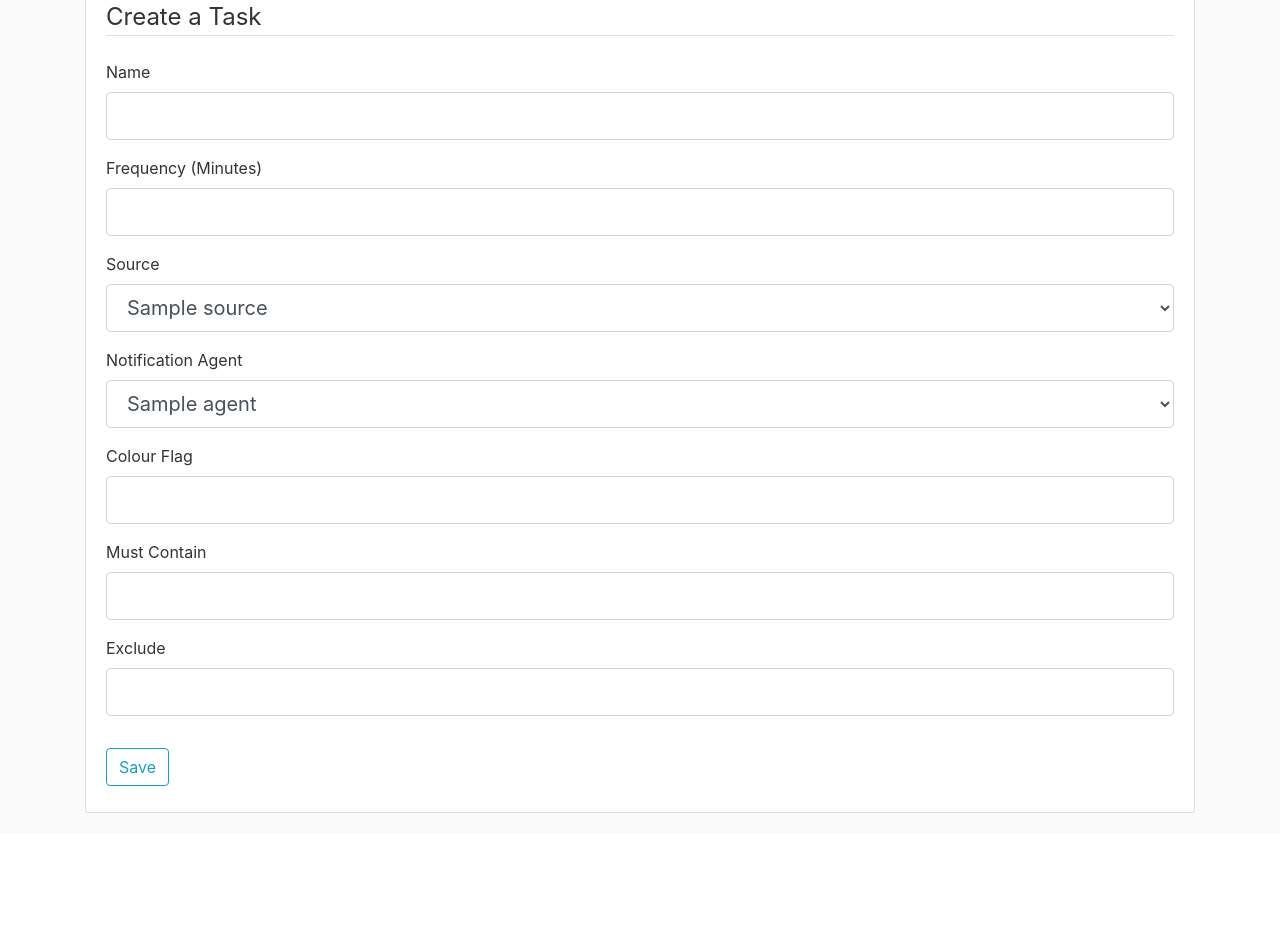
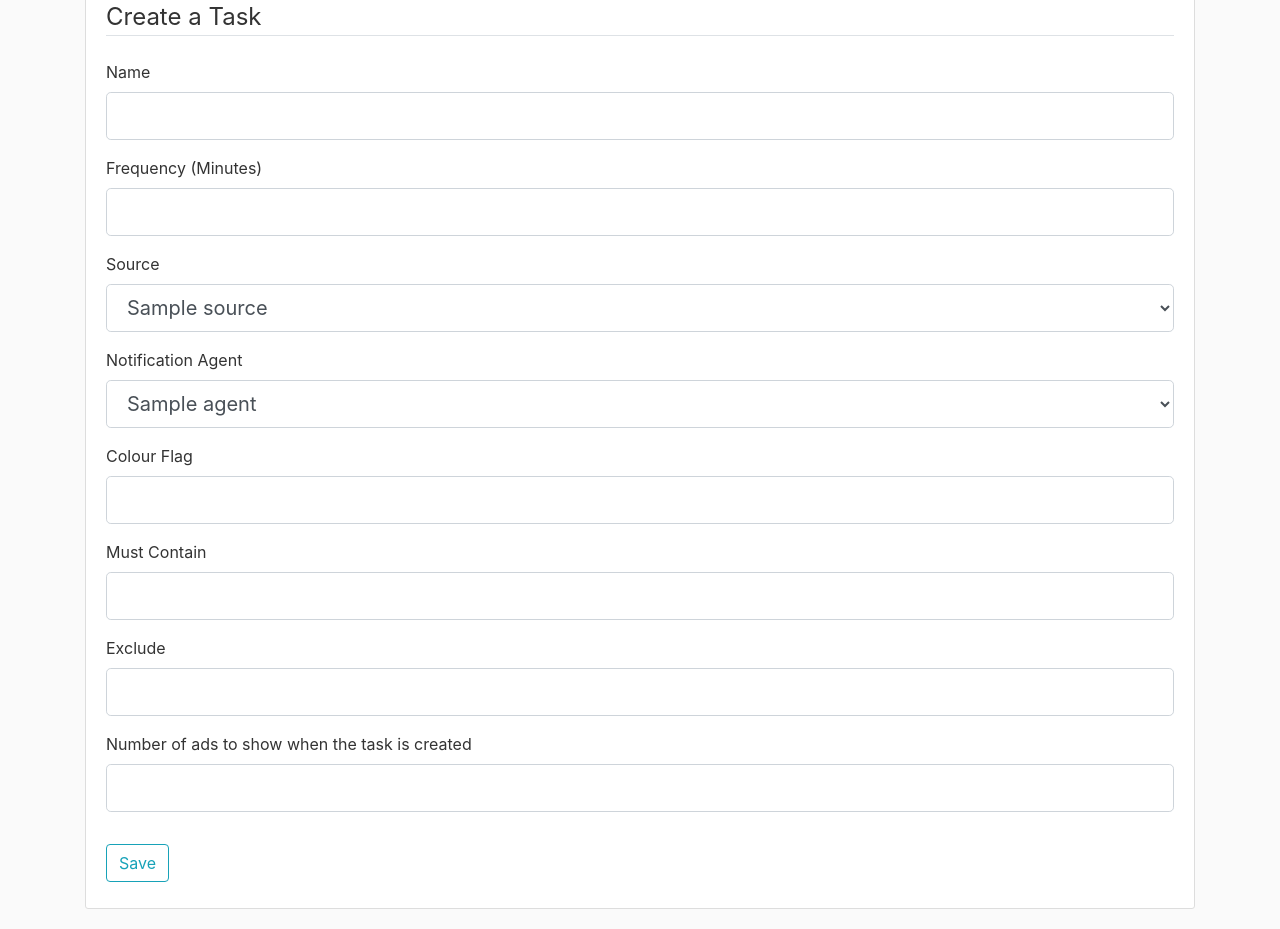
Before and after one commit to Trackyr/Trackyr, a Flask app: page /tasks/create in a window 1280 px wide. Shown: the part 92-1021 px from the top of the page. Before the commit the page ends 905 px from the top, so only its background shows below. Run offline with Flask 2, Linux system fonts and the light colour scheme; tables that the repository leaves empty hold one stand-in row (values such as "Sample post"); parts of the project's set-up code (start-up, migrations or seed data) failed here and were passed over; some libraries are stand-ins or nearby versions.

Commit message:
allow task priming

```diff
--- a/src/lib/core/ad.py
+++ b/src/lib/core/ad.py
@@ -3,10 +3,11 @@ import yaml
 import json
 
 import lib.utils.logger as log
-from lib.core.state import State
 from lib.core.config import Config
 
 def save():
+    from lib.core.state import State
+
     ads = State.get_ads()
     file = Config.ADS_FILE
 
@@ -14,6 +15,8 @@ def save():
         json.dump(ads, stream)
 
 def load():
+    from lib.core.state import State
+
     file = Config.ADS_FILE
 
     if not os.path.exists(file):
--- a/src/lib/core/state.py
+++ b/src/lib/core/state.py
@@ -103,6 +103,5 @@ class State():
     def save_notif_agents():
         hooks.save_to_db(State._notif_agents)
 
-
 import lib.core.hooks as hooks
 State.load()
--- a/src/trackyr/tasks/forms.py
+++ b/src/trackyr/tasks/forms.py
@@ -10,4 +10,5 @@ class TaskForm(FlaskForm):
     colour_flag = StringField('Colour Flag')
     must_contain = StringField('Must Contain')
     exclude = StringField('Exclude')
+    prime_count = StringField('Number of ads to show when the task is created')
     submit = SubmitField('Save')
--- a/src/trackyr/tasks/routes.py
+++ b/src/trackyr/tasks/routes.py
@@ -5,6 +5,7 @@ from trackyr.models import Task, Source, NotificationAgent
 from trackyr.tasks.forms import TaskForm
 
 from lib.utils import cron
+import lib.core.task as prime
 
 tasks = Blueprint('tasks', __name__)
 
@@ -25,8 +26,13 @@ def create_tasks():
                     exclude=form.exclude.data)
         db.session.add(task)
         db.session.commit()
+
         cron.add(int(form.frequency.data), "minutes")
-        flash('Your task has been created!', 'success')
+
+        prime_task = prime.Task(source_ids=[form.source.data], notif_agent_ids=[form.notification_agent.data], include=[form.must_contain.data], exclude=[form.exclude.data])
+        prime.prime(prime_task, notify=True, recent_ads=int(form.prime_count.data))
+
+        flash('Your task has been created!', 'top_flash_success')
         return redirect(url_for('main.tasks'))
     return render_template('create-task.html', title='Create a Task',
                             form=form, legend='Create a Task')
@@ -49,7 +55,7 @@ def edit_task(task_id):
         task.must_contain = form.must_contain.data
         task.exclude = form.exclude.data
         db.session.commit()
-        flash('Your task has been updated!', 'success')
+        flash('Your task has been updated!', 'top_flash_success')
         return redirect(url_for('main.tasks', task_id=task.id))
     elif request.method == 'GET':
         form.name.data = task.name
@@ -67,7 +73,7 @@ def delete_task(task_id):
     task = Task.query.get_or_404(task_id)
     db.session.delete(task)
     db.session.commit()
-    flash('Your task has been deleted.', 'success')
+    flash('Your task has been deleted.', 'top_flash_success')
     return redirect(url_for('main.tasks'))
 
 def get_source_choices():
--- a/src/trackyr/templates/create-task.html
+++ b/src/trackyr/templates/create-task.html
@@ -96,6 +96,19 @@
                         {{ form.exclude(class="form-control form-control-lg") }}
                     {% endif %}
                 </div>
+                <div class="form-group">
+                    {{ form.prime_count.label(class="form-control-label") }}
+                    {% if form.prime_count.errors %}
+                        {{ form.prime_count(class="form-control form-control-lg is-invalid") }}
+                        <div class="invalid-feedback">
+                            {% for error in form.prime_count.errors %}
+                                <span>{{ error }}</span>
+                            {% endfor %}
+                        </div>
+                    {% else %}
+                        {{ form.prime_count(class="form-control form-control-lg") }}
+                    {% endif %}
+                </div>
             </fieldset>
             <div class="form-group">
                 {{ form.submit(class="btn btn-outline-info") }}
```
Also changed, not shown: src/lib/core/notif_agent.py (+18 -2 lines), src/lib/core/source.py (+34 -3 lines), src/lib/core/task.py (+17 -3 lines).
